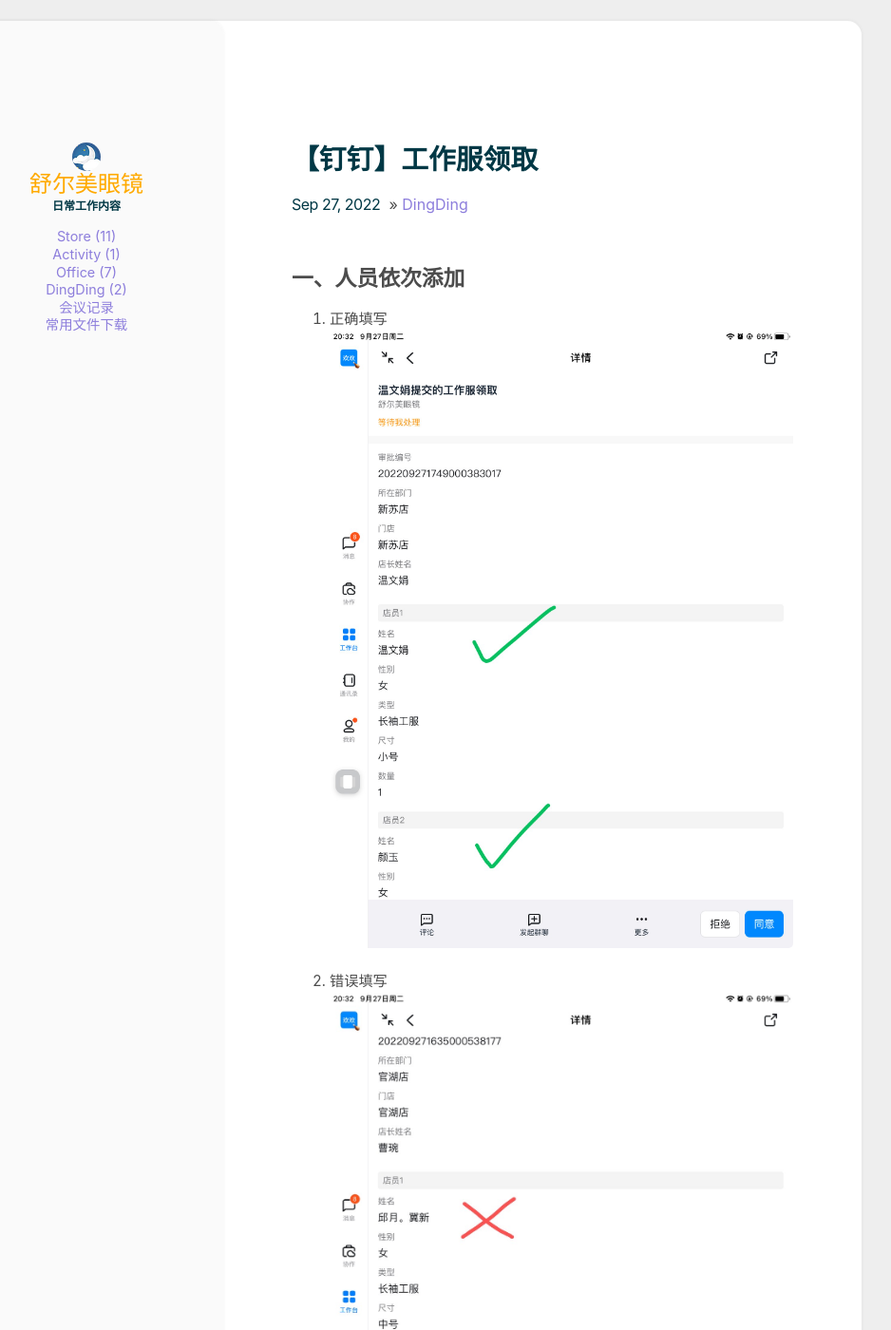
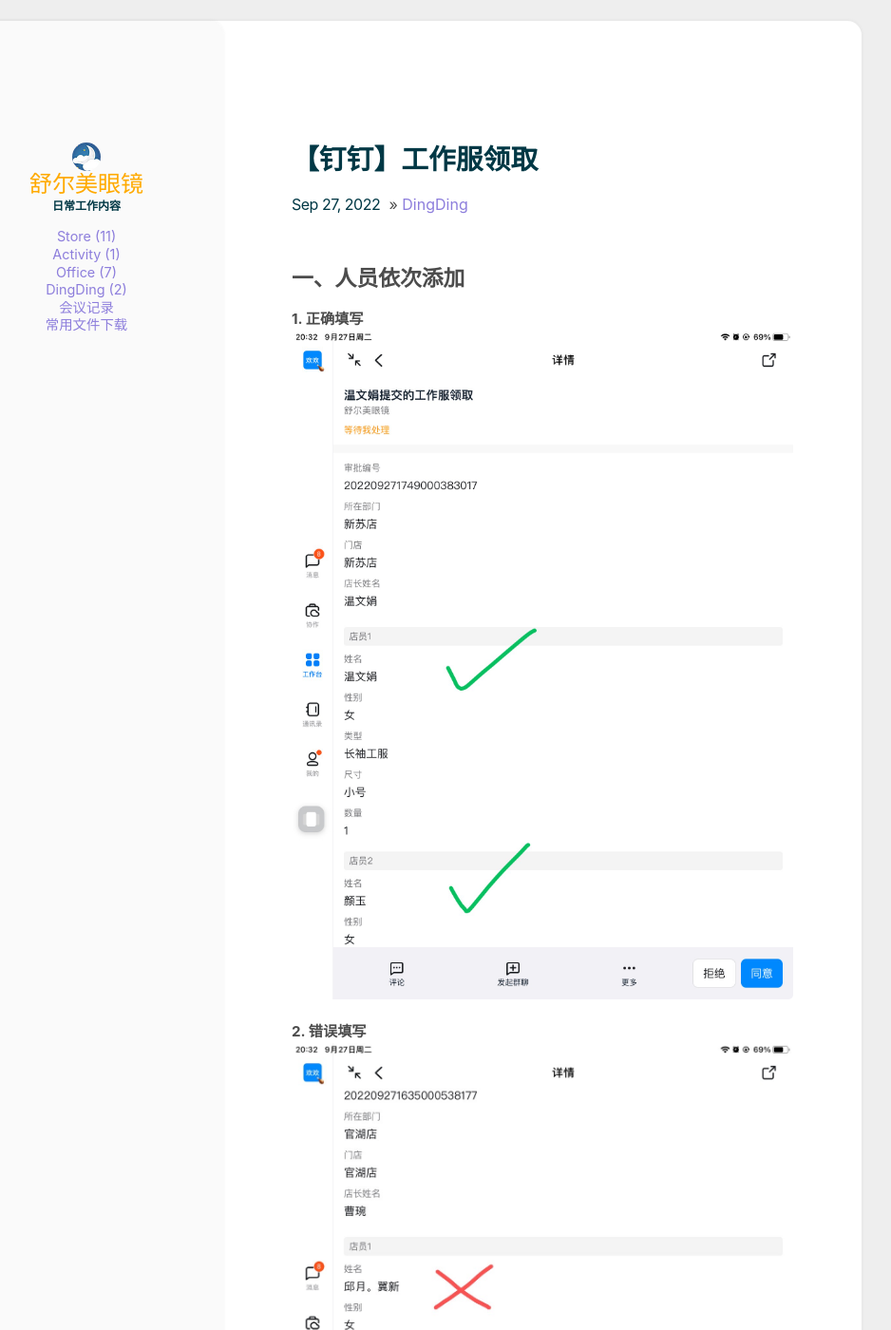
Before and after one commit to cuihuanhuan/cuihuanhuan.github.io, a Jekyll site: the page built from _posts/2022-09-27-【钉钉】工作服领取.md, in a window 1280 px wide and 1400 px high. Shown: the whole window at 95% size, without its empty margins (213-1151 px from the left). Built offline with Jekyll 4.4.1, drawn with Linux system fonts in a browser that asks for light colours.

Commit message:
Update 2022-09-27-【钉钉】工作服领取.md

```diff
--- a/_posts/2022-09-27-【钉钉】工作服领取.md
+++ b/_posts/2022-09-27-【钉钉】工作服领取.md
@@ -5,10 +5,10 @@ category: DingDing
 ---
 
 ## 一、人员依次添加
-1. 正确填写
+**1. 正确填写**
 ![pass](/images/56EF4CCB-1906-41B7-B093-FEA88E19EEA7.jpeg)
 
-2. 错误填写
+**2. 错误填写**
 ![error](/images/9B1A91D5-AA6C-4A07-9065-4FE88FE47B3E.jpeg)
 
 ## 二、提交申请后，修改尺码
```
